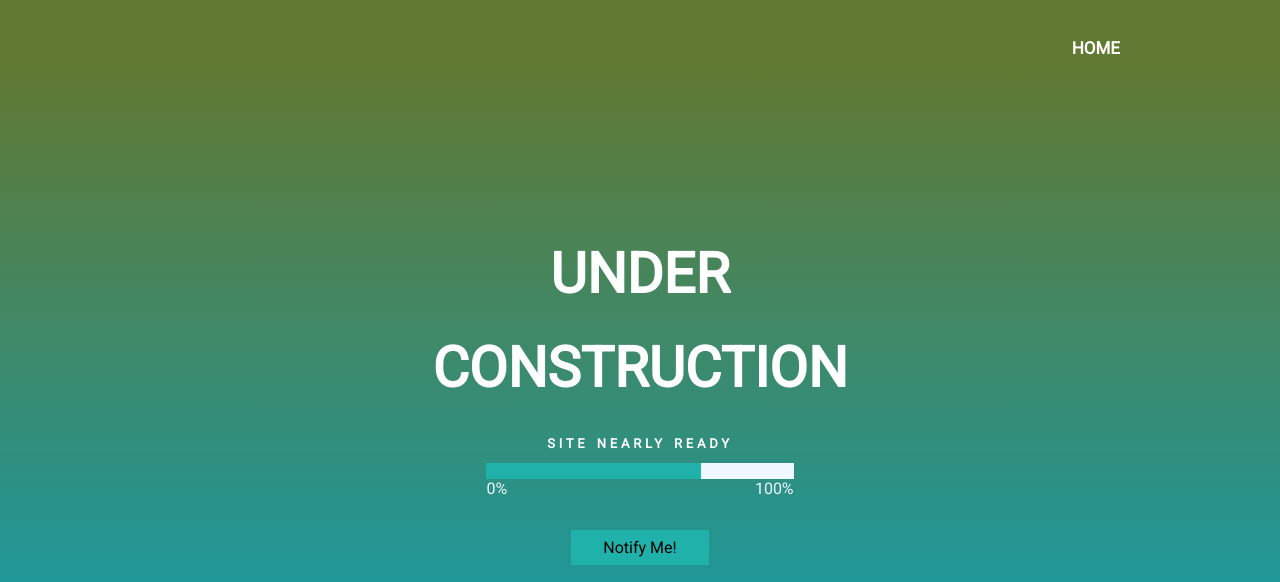
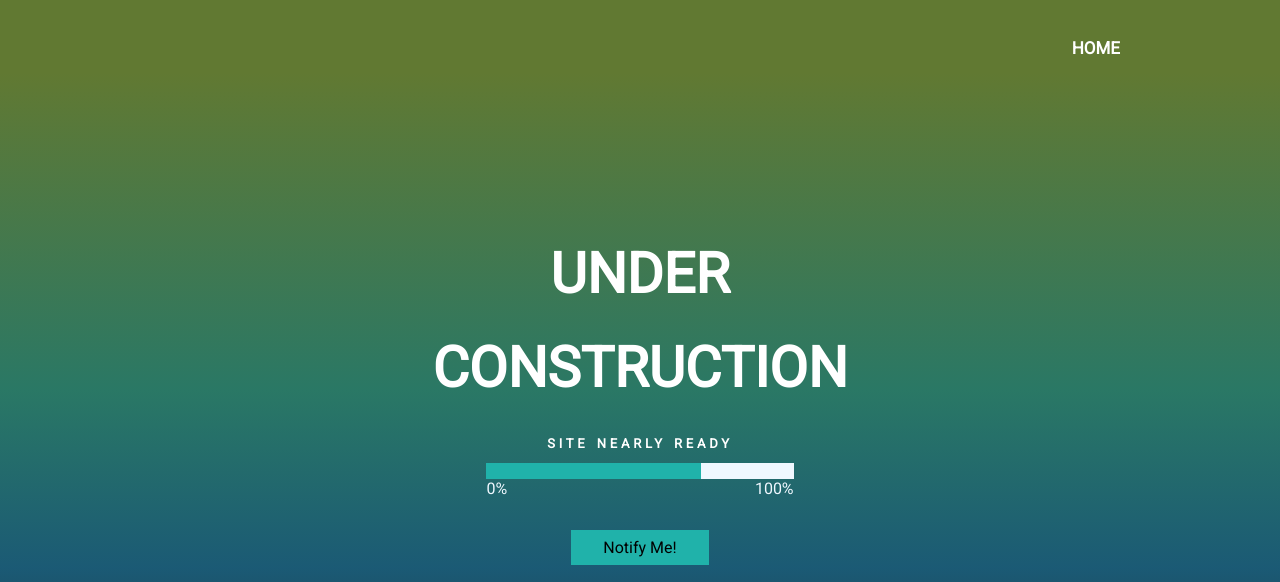
Before and after one commit to newpkorn/homework5, a plain HTML site: page index.html in a window 1280 px wide. Shown: the top 582 px of the page. Drawn offline with Linux system fonts and the light colour scheme.

Commit message:
Homework05

```diff
--- a/styles.css
+++ b/styles.css
@@ -9,7 +9,7 @@
 body {
     max-width: 80vw;
     margin: auto;
-    background: linear-gradient(0deg, rgba(2,50,39,0.9500175070028011) 11%, rgba(31,151,153,1) 28%, rgba(97,121,50,1) 92%) no-repeat;
+    background: linear-gradient(0deg, rgba(0,0,0,0.8855917366946778) 0%, rgba(24,88,115,0.9864320728291317) 30%, rgba(42,120,101,1) 52%, rgba(97,121,50,1) 91%) no-repeat;
     background-position: center;
     font-family: 'Roboto', sans-serif;
 }
@@ -52,6 +52,9 @@ main > h1 {
     width: 50%;
     font-size: 5em;
     margin-bottom: 1.5rem;
+    display: flex;
+    justify-content: center;
+    align-items: center;
 }
 
 main h3 {
```
